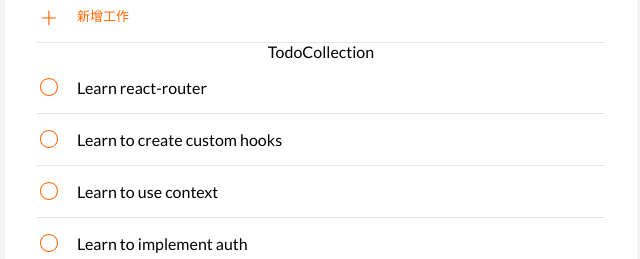
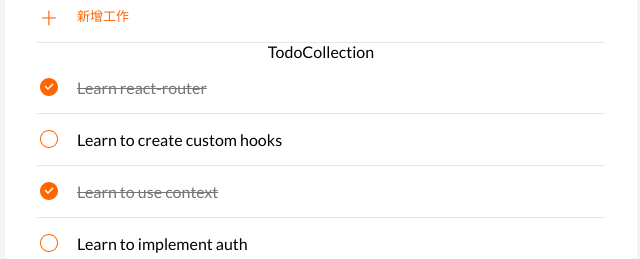
Before and after one commit to JulieDeveloper/React_TodoList, a React (Create React App) app: page /todo in a window 1280 px wide. Shown: the part 145-404 px from the top of the page, without its empty margins (319-959 px from the left). Built offline with nearby package versions, Linux system fonts and the light colour scheme.

Commit message:
style: add isDone style at todo item

```diff
--- a/package.json
+++ b/package.json
@@ -6,6 +6,7 @@
     "@testing-library/jest-dom": "^5.16.5",
     "@testing-library/react": "^13.4.0",
     "@testing-library/user-event": "^13.5.0",
+    "clsx": "^1.2.1",
     "react": "^18.2.0",
     "react-dom": "^18.2.0",
     "react-router-dom": "^6.4.1",
--- a/src/components/TodoItem.jsx
+++ b/src/components/TodoItem.jsx
@@ -1,3 +1,4 @@
+import clsx from 'clsx';
 import styled from 'styled-components';
 import {
   CheckActiveIcon,
@@ -102,7 +103,7 @@ const StyledTaskItem = styled.div`
 
 const TodoItem = ({ todo, onSave, onDelete, onToggleDone, onChangeMode }) => {
   return (
-    <StyledTaskItem>
+    <StyledTaskItem className={clsx('', { done: todo.isDone })}>
       <div className="task-item-checked">
         <span className="icon icon-checked" />
       </div>
```
Also changed, not shown: 1 other file (tests, documents, lock files or other folders).
